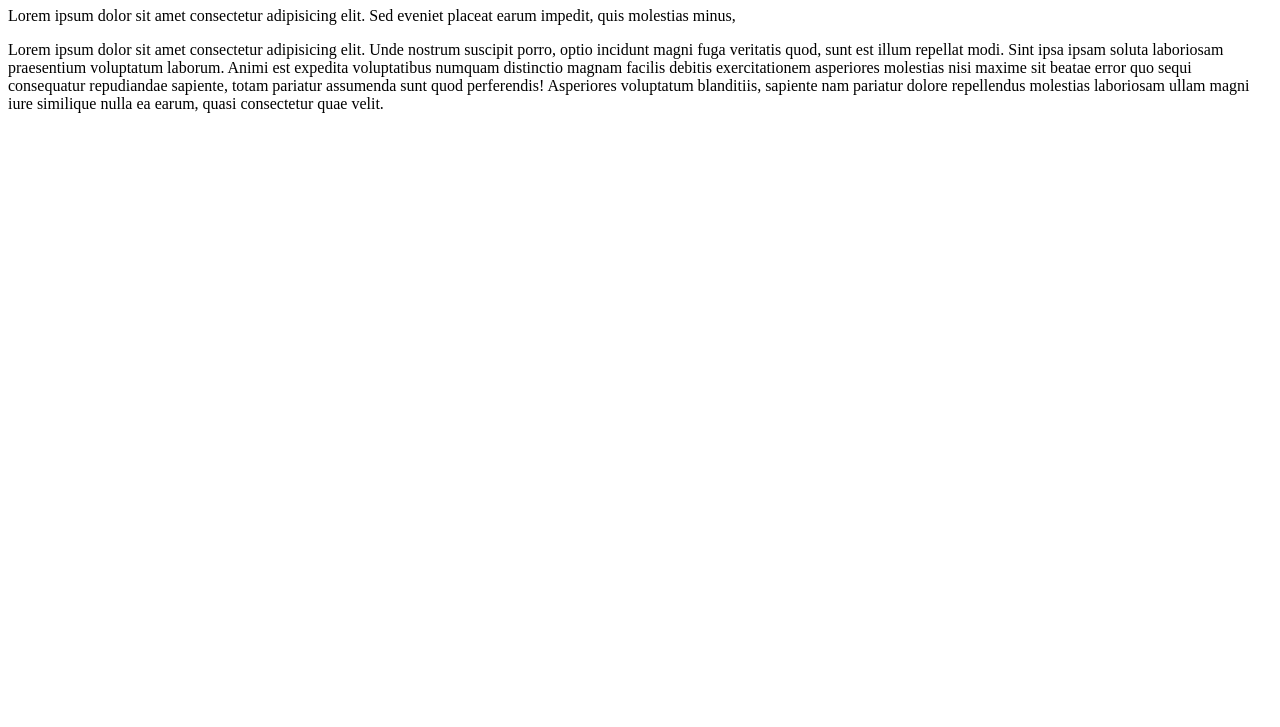
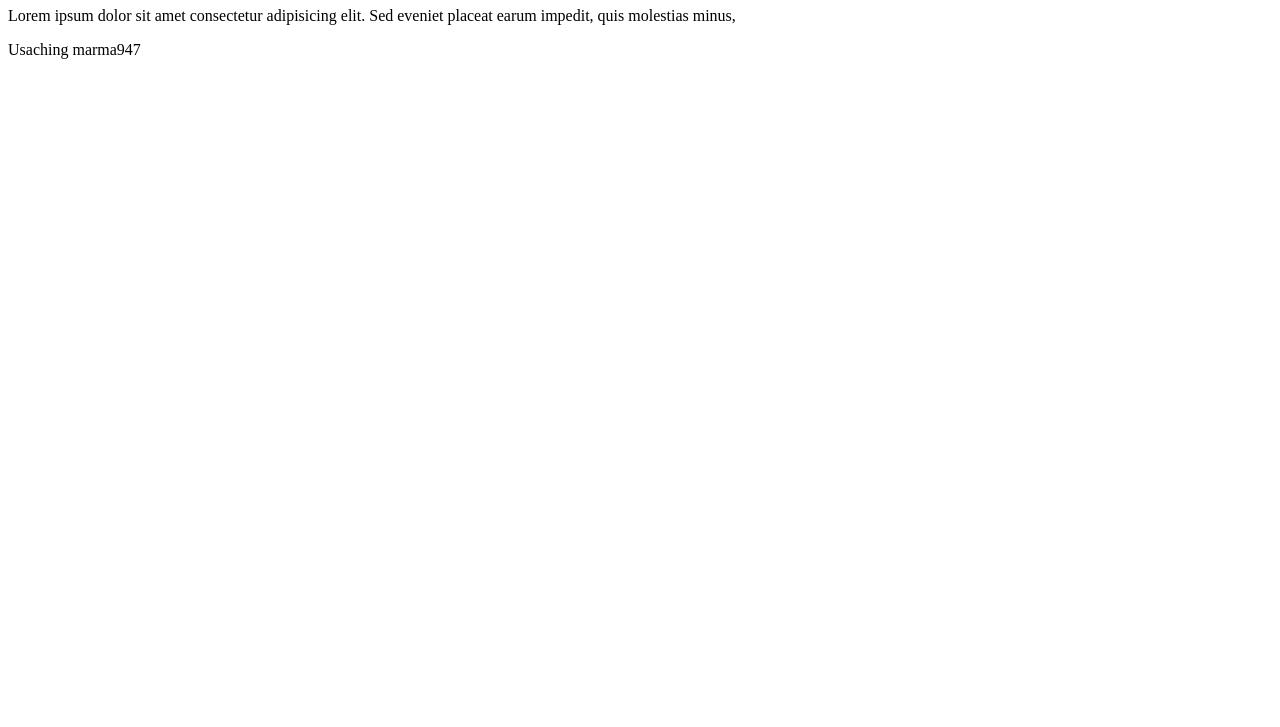
Before and after one commit to usaching947/god-pray, a plain HTML site: page index.html in a window 1280 px wide. Shown: the part 73-800 px from the top of the page. Drawn offline with Linux system fonts and the light colour scheme.

Commit message:
Update index.html

```diff
--- a/index.html
+++ b/index.html
@@ -11,12 +11,7 @@
     <h1>Usaching marma</h1>
     <p>Lorem ipsum dolor sit amet consectetur adipisicing elit. Sed eveniet placeat earum impedit, quis molestias minus,
     </p>
-    <p>Lorem ipsum dolor sit amet consectetur adipisicing elit. Unde nostrum suscipit porro, optio incidunt magni fuga
-        veritatis quod, sunt est illum repellat modi. Sint ipsa ipsam soluta laboriosam praesentium voluptatum laborum.
-        Animi est expedita voluptatibus numquam distinctio magnam facilis debitis exercitationem asperiores molestias
-        nisi maxime sit beatae error quo sequi consequatur repudiandae sapiente, totam pariatur assumenda sunt quod
-        perferendis! Asperiores voluptatum blanditiis, sapiente nam pariatur dolore repellendus molestias laboriosam
-        ullam magni iure similique nulla ea earum, quasi consectetur quae velit.</p>
+    <p>Usaching marma947</p>
 </body>
 
 </html>
```
